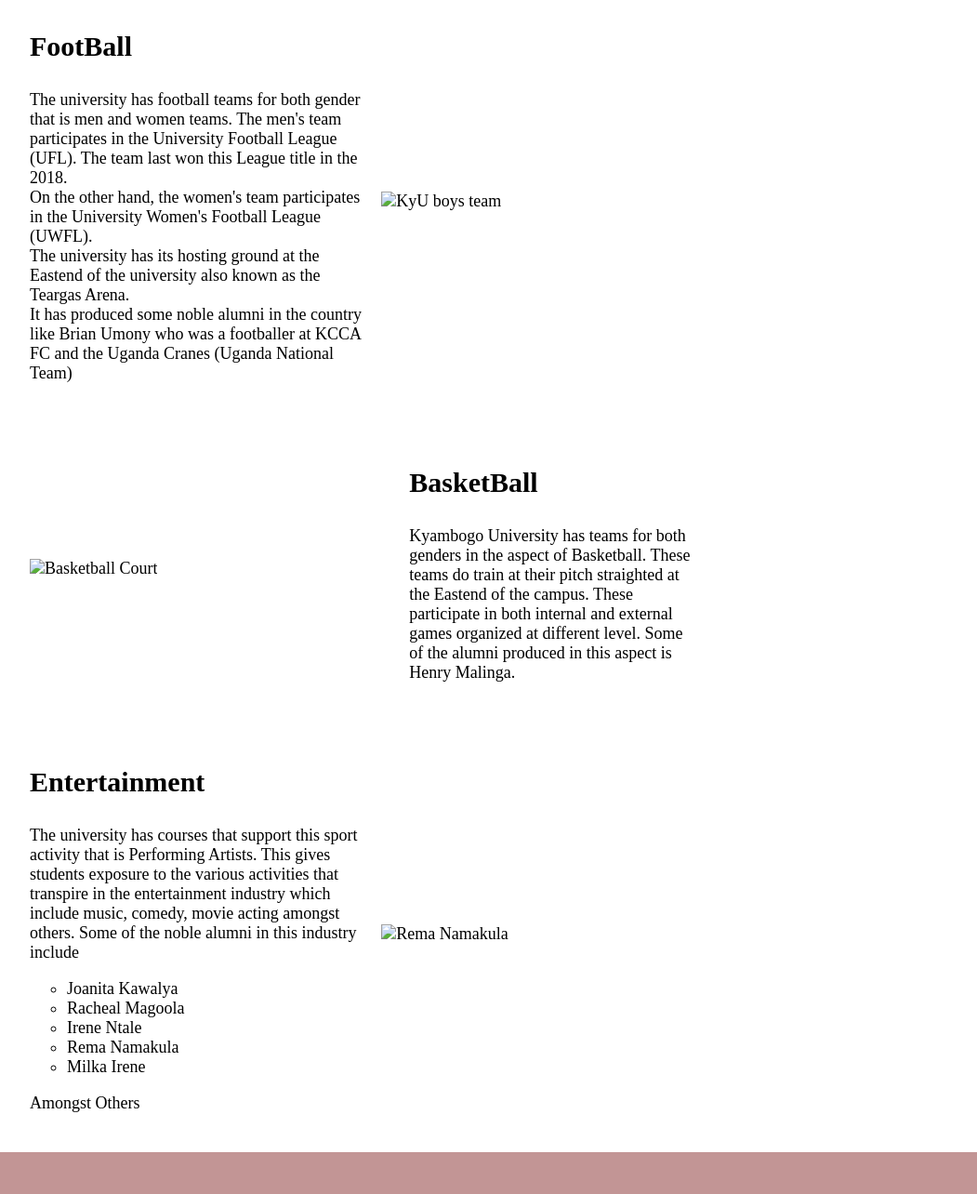
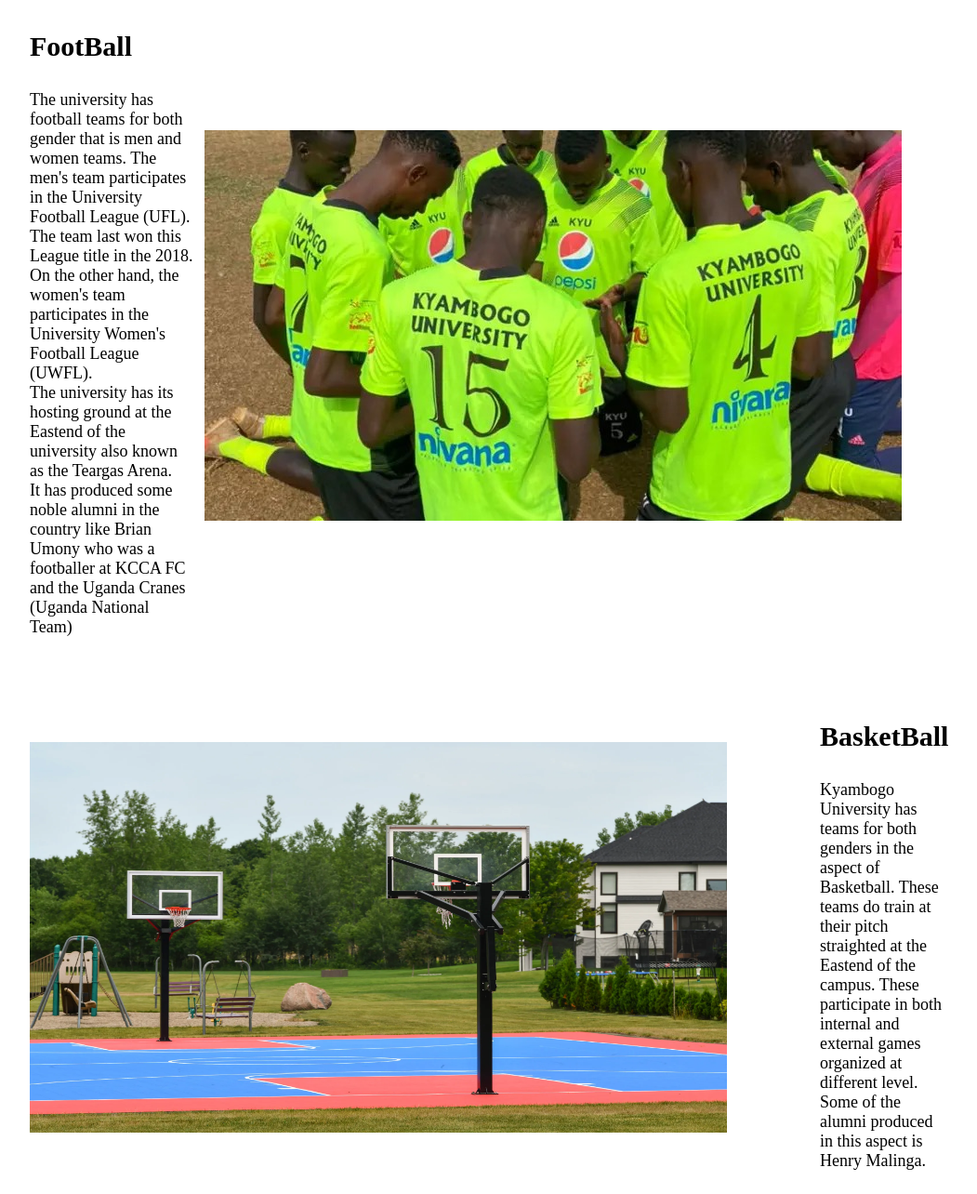
Before and after one commit to Reagan-Muwanika/Mure, a plain HTML site: page sport.html in a window 1280 px wide. Shown: the part 545-1829 px from the top of the page at 93% size, without its empty margins (108-1159 px from the left). Drawn offline with Linux system fonts and the light colour scheme.

Commit message:
Update sport.html

```diff
--- a/sport.html
+++ b/sport.html
@@ -34,13 +34,13 @@
                     </p>
                 </div>
                 <div class="image">
-                    <img src="../images/boyoz.jpg" alt="KyU boys team" class="sport" />
+                    <img src="boyoz.jpg" alt="KyU boys team" class="sport" />
                 </div>
             </div>
             <br /><br />
             <div class="container1">
                 <div class="image">
-                    <img src="../images/bacco_court.webp" alt="Basketball Court" class="sport" />
+                    <img src="bacco_court.webp" alt="Basketball Court" class="sport" />
                 </div>
                 <div class="content">
                     <h3>BasketBall</h3>
@@ -59,7 +59,7 @@
                     </p>
                 </div>
                 <div class="image">
-                    <img src="../images/REMA.jpg" alt="Rema Namakula" class="sport" />
+                    <img src="REMA.jpg" alt="Rema Namakula" class="sport" />
                 </div>
             </div>
         </main>
```
